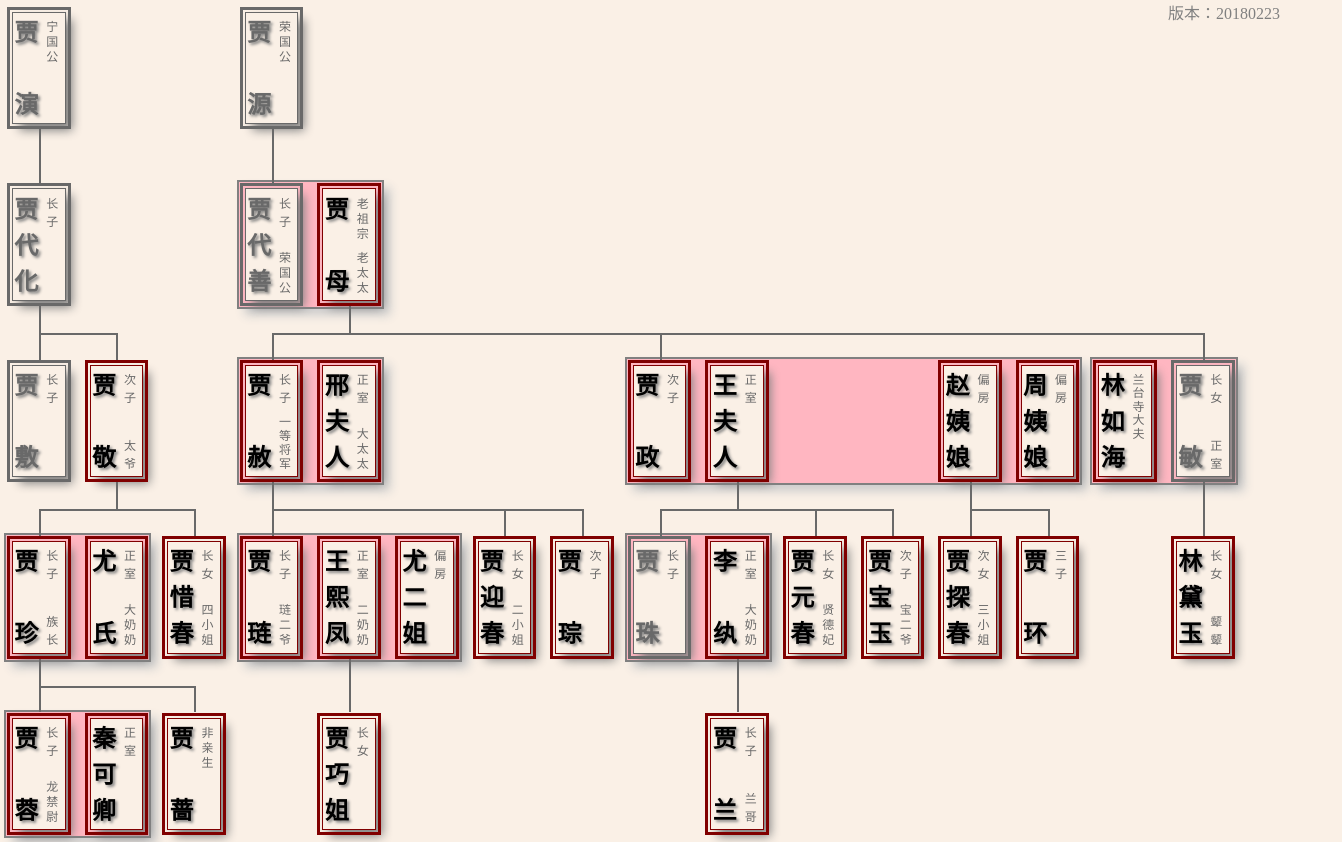
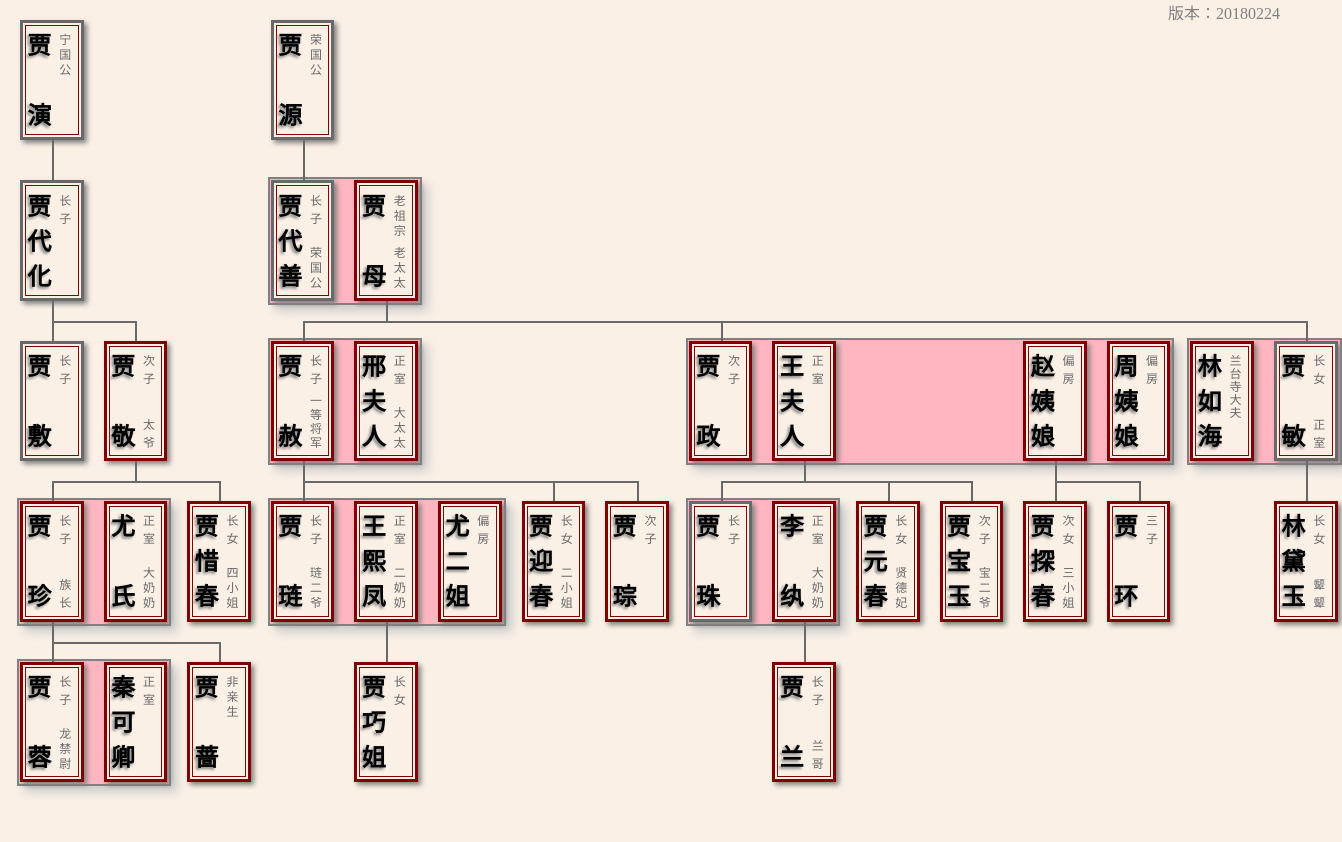
Before and after one commit to echoma/novel_datamation, a plain HTML site: page story_of_stone/graph.html in a window 1280 px wide. Shown: the whole page, 1342 px wide, since content can reach past the window. After the commit the page ends 800 px from the top, so only its background shows below. Drawn offline with nearby package versions, Linux system fonts and the light colour scheme.

Commit message:
人物框支持动态大小，位置计算从flexbox切换为全程序计算）

```diff
--- a/story_of_stone/graph.html
+++ b/story_of_stone/graph.html
@@ -2,19 +2,17 @@
 <html>
 <head>
 <meta charset="utf-8" />
-<meta http-equiv="refresh" content="200">
+<meta http-equiv="refresh" content="2000">
 <link rel="stylesheet/less" type="text/css" href="graph.less">
 <script src="https://cdn.bootcss.com/jquery/3.3.1/jquery.min.js"></script>
 <script src="https://cdn.bootcss.com/less.js/2.7.3/less.min.js"></script>
 <script>
+less.pageLoadFinished.then(()=>{onload();});
 let dom_graph = null;
 let dom_psn_tpl = null;
 let dom_cpl_tpl = null;
 let vl_tpl = null;
 let hl_tpl = null;
-$(document).ready(function(){
-    setTimeout("onload()",1000);
-});
 function onload() {
     $.ajax({
         url:'graph.json',
@@ -40,29 +38,40 @@ function onload() {
 function drawFamily(family) { // 绘制一个家族的图
     let level_list = family.level_list;
     let person_map = family.person_map;
-    createPerson(level_list, person_map);
-    adjustAllLevels(person_map);
-    drawLevelLines(person_map);
-    drawCoupleBoxes(person_map);
+    let master_name_list = createDomForAllMaster(level_list, person_map);
+    adjustPositionForAllMaster(master_name_list, person_map);
+    drawLevelLines(master_name_list, person_map);
+    drawCoupleBoxes(master_name_list, person_map);
 }
-function createPerson(level_list, person_map) { // 将人物添加到页面
+function createDomForAllMaster(level_list, person_map) { // 将主子类型的人物添加到页面，返回所有master的列表
+    let master_name_list = [];
     for (let lvl of level_list) {
         let lvl_number = lvl.level_number;
-        let dom_lvl = $('#level-'+lvl_number);
+        if (lvl_number<1)
+            continue;
+        let dom_lvl = dom_graph.find(`[name=level-${lvl_number}]`);
         for (let name of lvl.person_list) {
+            master_name_list.push(name);
             let psn = person_map[name];
             let dom_psn = dom_psn_tpl.clone().attr('person', name);
             dom_psn.find('.name').text(name);
-            fillPsnScript(dom_psn, psn);
+            fillMasterScript(dom_psn, psn);
             calChildrenOrder(psn, person_map);
+            fillMasterServant(dom_psn, psn, person_map);
             if (psn.info.dead)
                 dom_psn.addClass('dead');
-            // 将此人dom添加到页面
+            // 将此人dom添加到页面。同时为了将来可以调整位置，在其前面也加入个空白dom
+            let dom_space = $('<div class=space-between-person></div>');
+            dom_lvl.append(dom_space);
             dom_lvl.append(dom_psn);
+            // 将dom记录到person_map中
+            person_map[name].dom_psn = dom_psn;
+            person_map[name].dom_psn_space = dom_space;
         }
     }
+    return master_name_list;
 }
-function fillPsnScript(dom_psn, psn) { // 填写某个人的上下标
+function fillMasterScript(dom_psn, psn) { // 填写某个人的上下标
     let dom_psn_super_s = dom_psn.find('.super-script');
     let psn_super_s_is_empty = false;
     let dom_psn_sub_s = dom_psn.find('.sub-script');
@@ -136,9 +145,7 @@ function fillPsnScript(dom_psn, psn) { // 填写某个人的上下标
         dom_psn.find('.script-box').remove();
 }
 function calChildrenOrder(psn, person_map) { // 为这个人计算其长子次子长女次女这些信息
-    if (psn.info.gender=='女')
-        return;
-    // 找出此人跟所有妻妾的孩子
+    // 找出此人自己的直接连线孩子、其所有妻妾的连线孩子
     let children = [];
     for (let name of psn.child_list) {
         children.push(person_map[name]);
@@ -153,6 +160,11 @@ function calChildrenOrder(psn, person_map) { // 为这个人计算其长子次
         wife.wives_idx = wives_idx;
         ++wives_idx;
     }
+    // 将孩子保存一份到psn里
+    psn.all_child_list = children.map(x => x.name);
+    // 女人就不需要对孩子们计算长子次子了，这是男人所有妻妾子女的事情
+    if (psn.info.gender=='女')
+        return;
     // 按照年龄对孩子们排序
     children.sort(function(a,b){
         if (a.info.sort_age>b.info.sort_age)
@@ -164,86 +176,68 @@ function calChildrenOrder(psn, person_map) { // 为这个人计算其长子次
     // 分男女对孩子计算序号
     let boy_idx = 1;
     let girl_idx = 1;
-    for (let psn of children) {
-        if (psn.as_child_type!='亲生')
+    for (let child of children) {
+        if (child.as_child_type!='亲生')
             continue;
-        if (psn.info.gender=='男') {
-            psn.children_idx = boy_idx;
+        if (child.info.gender=='男') {
+            child.children_idx = boy_idx;
             ++boy_idx;
         } else {
-            psn.children_idx = girl_idx;
+            child.children_idx = girl_idx;
             ++girl_idx;
         }
     }
 }
-function adjustAllLevels(person_map) { // 根据代际关系大致调整人物位置
-    for (let n=0; n<100; ++n) { // 100是防止死循环
-        let graph_has_adjusted = false;
-        for (let lvl_nbr=1; lvl_nbr<5; ++lvl_nbr) {
-            for (let i=0; i<50; ++i) { // 50是防止死循环
-                let lvl_has_adjusted = adjustNeighborLevels(lvl_nbr, person_map);
-                if (lvl_has_adjusted)
-                    graph_has_adjusted = true;
-                if (!lvl_has_adjusted)
-                    break;
-            }
+function fillMasterServant(dom_psn, psn, person_map) { // 填充这个主子名下的丫鬟小厮仆人
+    dom_psn.find('.servant-list').remove();
+}
+function adjustPositionForAllMaster(master_name_list, person_map) { // 调整所有人物的位置（通过调整人物dom左侧的空白div的宽度）
+    for (let n=0; n<100; ++n) {
+        // 100是防止死循环，即最多进行这么多次的调整
+        // 每次都是遍历所有人物，对人物位置进行检查。
+        // 如果需要调整，则调整。本次调整结束，并进行下一次调整。
+        // 如果遍历所有人物过程中没有发生任何调整，则认为全部调整完毕，函数结束。
+        for (let name of master_name_list) {
+            if (person_map[name].all_child_list.length==0)
+                continue;
+            if (adjustPositionForOneMaster(name, person_map)>0)
+                break;
         }
-        if (!graph_has_adjusted)
-            break;
     }
 }
-function adjustNeighborLevels(lvl_nbr, person_map) { // 大致调整相邻两个代际的人物位置
-    let dom_lvl_psns = $('#level-'+lvl_nbr+' > [name=person]');
-    let dom_nlvl_psns = $('#level-'+(lvl_nbr+1)+' > [name=person]');
-    let nlvl_psns_names = [];
-    for (let i=0; i<dom_nlvl_psns.length; ++i)
-        nlvl_psns_names.push(dom_nlvl_psns.eq(i).attr('person'));
-    for (let idx=0; idx<dom_lvl_psns.length; ++idx) {
-        // 本层中每个人都检查下位置
-        let dom_psn = dom_lvl_psns.eq(idx);
-        let name = dom_psn.attr('person');
-        if (typeof(name)=='undefined') // 是空白(class=fake)
-            continue;
-        let psn = person_map[name];
-        let children_names = getChildrenNames(psn, person_map);
-        if (children_names.length==0) // 没有孩子就不用调整了
-            continue;
-        let child_min_dom_idx = 200;
-        let child_max_dom_idx = -1;
-        for (let child_name of children_names) {
-            let child_dom_idx = nlvl_psns_names.indexOf(child_name);
-            if (child_dom_idx<child_min_dom_idx)
-                child_min_dom_idx = child_dom_idx;
-            if (child_dom_idx>child_max_dom_idx)
-                child_max_dom_idx = child_dom_idx;
+function adjustPositionForOneMaster(name, person_map) { // 检查该人物跟其孩子的位置，并进行调整
+    // 返回值： 0无任何调整，1调整了本人位置，2调整了孩子的位置
+    let psn = person_map[name];
+    let left = psn.dom_psn.position().left;
+    let width = psn.dom_psn.width();
+    let right = left+width;
+    let first_child = person_map[ psn.all_child_list[0] ];
+    let first_child_dom = first_child.dom_psn;
+    let last_child = person_map[ psn.all_child_list[psn.all_child_list.length-1] ];
+    let last_child_dom = last_child.dom_psn;
+    let child_left_min = first_child_dom.position().left;
+    let child_right_max = last_child_dom.position().left+last_child_dom.width();
+    let child_width = child_right_max - child_left_min;
+    if (left < child_left_min) {
+        // 如果当前元素在首个孩子元素左侧，则自己前面要补充空白
+        let dont_need = 0; // 但有种特殊情况是不需要调整位置的（比如：林如海和贾敏夫妇）
+        if (psn.child_list.length==0 // 没有直接连线孩子
+            && psn.all_child_list.length==1 // 总共只有一个孩子
+            && left>first_child.dom_psn_space.position().left //当前元素处于首个孩子元素左侧的空白的上方
+        ) {
+            dont_need = 1;
         }
-        if (idx>child_max_dom_idx) {
-            // 如果当前元素在所有下层孩子元素右侧，则下层孩子元素前面要补充空白
-            let fake_psn_cnt = idx - child_max_dom_idx;
-            //console.log(name, '在孩子右侧，孩子左边补充空白数量为：',fake_psn_cnt, idx, child_max_dom_idx);
-            for (let i=0; i<fake_psn_cnt; ++i) {
-                let dom_fake = dom_psn_tpl.clone().addClass('fake');
-                dom_fake.insertBefore(dom_nlvl_psns.eq(child_min_dom_idx));
-            }
-            return 1;
-        } else if (idx<child_min_dom_idx) {
-            // 如果当前元素在所有下层孩子元素左侧，则上层元素前面要补充空白
-            let dont_need = 0; // 但如果当前元素正下方是空白，且孩子全由妻妾连线，且孩子不止一人，则不需要补充空白
-            if (typeof(nlvl_psns_names[idx])=='undefined'
-                && children_names.length<2
-                && psn.child_list.length<1
-                && psn.wife_list.length>0)
-                dont_need = 1;
-            if (!dont_need) {
-                let fake_psn_cnt = child_min_dom_idx - idx;
-                //console.log(name, '在孩子左侧，自己左边补充空白数量为：',fake_psn_cnt, idx, child_min_dom_idx);
-                for (let i=0; i<fake_psn_cnt; ++i) {
-                    let dom_fake = dom_psn_tpl.clone().addClass('fake');
-                    dom_fake.insertBefore(dom_lvl_psns.eq(idx));
-                }
-                return 1;
-            }
-        }
+        if (dont_need)
+            return 0;
+        //console.log(`${name} 在首个孩子 ${first_child.name} 左侧，自己左边补充空白：${child_left_min-left}`);
+        psn.dom_psn_space.width( psn.dom_psn_space.width()+(child_left_min-left) );
+        return 1;
+    } else if (right > child_right_max) {
+        // 如果当前元素在末尾孩子元素右侧，则末尾孩子元素前面要补充空白
+        //console.log(`${name} 在末尾孩子 ${last_child.name} 右侧，末尾孩子左边补充空白：${right-child_right_max}`);
+        let last_child_dom_space = person_map[ psn.all_child_list[psn.all_child_list.length-1] ].dom_psn_space;
+        last_child_dom_space.width( last_child_dom_space.width()+(right-child_right_max) );
+        return 2;
     }
     return 0;
 }
@@ -268,28 +262,25 @@ function getChildrenNames(psn, person_map) { // 找出此人的孩子
     }
     return children;
 }
-function drawLevelLines(person_map) { // 为代际之间的关联关系画线
-    let dom_psn_list = $(document).find('.person').filter('[person]');
-    for (let i=0; i<dom_psn_list.length; ++i) {
-        let dom_psn = dom_psn_list.eq(i);
-        let name = dom_psn.attr('person');
-        if (typeof(name)=='undefined' || name=='贾公')
+function drawLevelLines(master_name_list, person_map) { // 为代际之间的关联关系画线
+    for (let name of master_name_list) {
+        let psn = person_map[name];
+        if (psn.child_list.length==0)
             continue;
+        let dom_psn = psn.dom_psn;
         let psn_pos = dom_psn.position();
-        let psn_w = dom_psn.outerWidth(true);
-        let psn_h = dom_psn.outerHeight(true);
+        let psn_w = dom_psn.outerWidth();
+        let psn_h = dom_psn.outerHeight();
         let start_point = [psn_pos.left+psn_w/2, psn_pos.top+psn_h-dom_psn_tpl.outlineOffset];
-        let psn = person_map[name];
         let end_point_list = [];
         for (let child_name of psn.child_list) {
-            let dom_cpsn = dom_psn_list.filter('[person='+child_name+']');
+            let dom_cpsn = person_map[child_name].dom_psn;
             let cpsn_pos = dom_cpsn.position();
             let cpsn_w = dom_cpsn.outerWidth(true);
             let cpsn_h = dom_cpsn.outerHeight(true);
             end_point_list.push([cpsn_pos.left+cpsn_w/2, cpsn_pos.top+dom_psn_tpl.outlineOffset]);
         }
-        if (end_point_list.length>0)
-            drawBranchLine(start_point, end_point_list);
+        drawBranchLine(start_point, end_point_list);
     }
 }
 function drawBranchLine(start, end_list) { // 画分叉线
@@ -327,42 +318,43 @@ function drawHLine(start, end) { // 画一根横线
     l.css('width', end[0]-start[0]);
     dom_graph.append(l);
 }
-function drawCoupleBoxes(person_map) { // 画夫妻框
-    let dom_psn_list = $(document).find('.person');
-    for (let i=0; i<dom_psn_list.length; ++i) {
-        let dom_psn = dom_psn_list.eq(i);
-        let name = dom_psn.attr('person');
-        if (typeof(name)=='undefined' || name=='贾公')
-            continue;
+function drawCoupleBoxes(master_name_list, person_map) { // 画夫妻框
+    for (let name of master_name_list) {
         let psn = person_map[name];
         if (psn.info.gender!='男' || psn.wife_list.length==0)
             continue;
+        let dom_psn = psn.dom_psn;
         let psn_pos = dom_psn.position();
-        let psn_w = dom_psn.outerWidth(true);
+        //let psn_w = dom_psn.outerWidth(true);
         let psn_h = dom_psn.outerHeight(true);
         let last_wife_name = psn.wife_list[psn.wife_list.length-1];
         let last_wife = person_map[last_wife_name];
-        let dom_wife = dom_psn_list.filter('[person='+last_wife_name+']');
+        let dom_wife = last_wife.dom_psn;
         let wife_pos = dom_wife.position();
         let border_w = parseInt(dom_psn.css('outlineWidth'))+parseInt(dom_psn.css('borderTopWidth'));
         let dom_cpl_box = dom_cpl_tpl.clone();
-        dom_cpl_box.css('left', psn_pos.left+border_w)
-            .css('top', psn_pos.top+border_w);
-        dom_cpl_box.css('width', wife_pos.left-psn_pos.left+psn_w-border_w*3)
-            .css('height',psn_h-border_w*3);
+        dom_cpl_box.css('left', psn_pos.left-border_w)
+            .css('top', psn_pos.top-border_w);
+        dom_cpl_box.css('width', wife_pos.left-psn_pos.left+dom_wife.outerWidth()+border_w)
+            .css('height',psn_h+border_w);
         dom_graph.append(dom_cpl_box);
     }
 }
 </script>
 </head>
 <body lang=cn>
-    <div class=gragh-brief>版本：20180223</div>
+    <div class=gragh-brief>版本：20180224</div>
     <div class=hide id=template>
         <div class=person name=person>
-            <div class=name>　</div>
-            <div class=script-box>
-                <div class=super-script>　</div>
-                <div class=sub-script>　</div>
+            <div class=master>
+                <div class=name>贾宝玉</div>
+                <div class=script-box>
+                    <div class=super-script>上标</div>
+                    <div class=sub-script>下标</div>
+                </div>
+            </div>
+            <div class=servant-list>
+                <div class=servant>袭人</div>
             </div>
         </div>
         <div class=couple-box></div>
@@ -370,16 +362,15 @@ function drawCoupleBoxes(person_map) { // 画夫妻框
         <div class=vline></div>
     </div>
     <div class=graph id="graph">
-        <div class=hide id=level-0></div>
-        <div class=level id=level-1></div>
+        <div class=level name=level-1></div>
         <div class=space-between-level></div>
-        <div class=level id=level-2></div>
+        <div class=level name=level-2></div>
         <div class=space-between-level></div>
-        <div class=level id=level-3></div>
+        <div class=level name=level-3></div>
         <div class=space-between-level></div>
-        <div class=level id=level-4></div>
+        <div class=level name=level-4></div>
         <div class=space-between-level></div>
-        <div class=level id=level-5></div>
+        <div class=level name=level-5></div>
     </div>
 </body>
 </html>
--- a/story_of_stone/graph.less
+++ b/story_of_stone/graph.less
@@ -8,6 +8,7 @@
 
 * {margin: 0px; padding: 0px;}
 body {background: @range-bg;}
+.hide {display:none;}
 
 .gragh-brief {
     position: fixed;
@@ -16,24 +17,30 @@ body {background: @range-bg;}
     color: lighten(@font-color, 50%);
 }
 
-.hide {display:none;}
 .person {
-    @padding-v: 0.3*@font-size;
-    @padding-h: 0.2*@font-size;
     float: left;
     background: @range-bg;
-    flex: 0 1 auto;
-    margin: 0.5*@font-size*@px;
-    outline: 3*@px solid @dark-color;
-    outline-offset:2*@px;
-    border: 1*@px solid @dark-color;
-    padding: @padding-v*@px @padding-h*@px;
-    color: @font-color;
-    position: relative;
+    flex: 0 0 auto;
+    margin: 0;
+    border: 3*@px solid @dark-color;
+    padding:2*@px;
+    box-shadow: 3*@px 3*@px 5*@px @shadow-color;
     display: flex;
     flex-flow: row nowrap;
     justify-content: space-between;
-    box-shadow: @padding-v*@px @padding-v*@px 0.4*@font-size*@px @shadow-color;
+    height: 4.6*@font-size*@px;
+
+    .human {
+        flex: initial;
+        border: 1*@px solid @dark-color;
+    }
+    .master {
+        .human;
+        color: @font-color;
+        padding: 0.3*@font-size*@px 0.2*@font-size*@px;
+        display: flex;
+        flex-flow: row nowrap;
+        justify-content: space-between;
 
         .name {
             @unit: @font-size;
@@ -43,10 +50,10 @@ body {background: @range-bg;}
             text-align: justify;
             text-align-last: justify;
             text-justify: inter-character;
-        text-shadow: 2*@px 2*@px 3*@px @shadow-color;
+            text-shadow: -2*@px 2*@px 3*@px @shadow-color;
             position: relative;
             width: @unit*@px;
-        height: 4*@unit*@px;
+            height: 100%;
             flex: 0 1 auto;
         }
 
@@ -103,22 +110,46 @@ body {background: @range-bg;}
             height: 5.5*@unit*@px;
         }
     }
+
+    .servant-list {
+        color: dimgray;
+        margin: -2*@px 0 0 0;
+        display: flex;
+        flex-flow: column nowrap;
+        justify-content: flex-start;
+
+        .servant {
+            .human;
+            margin: 2*@px 0 0 2*@px;
+            padding: 2*@px;
+            font-size: 0.75*@font-size*@px;
+            font-weight: bold;
+            text-align: justify;
+            text-align-last: justify;
+            text-justify: inter-character;
+            word-break: keep-all;
+        }
+    }
+}
+
 .person.dead {
     border-color: dimgray;
     outline-color: dimgray;
     color: dimgray;
 }
-.person.fake {
-    border-color: @range-bg;
-    outline-color: @range-bg;
-    box-shadow: none;
+.space-between-person {
+    float: left;
     opacity: 0;
+    min-height: 10*@px;
+    width: 20*@px;
+    flex: 0 0 auto;
 }
 
 .graph {
     display: flex;
     flex-flow: column nowrap;
     justify-content: flex-start;
+    margin-top: 20*@px;
 
     .level {
         flex: 0 1 auto;
```
Lines whose indentation alone changed are shown as unchanged.
